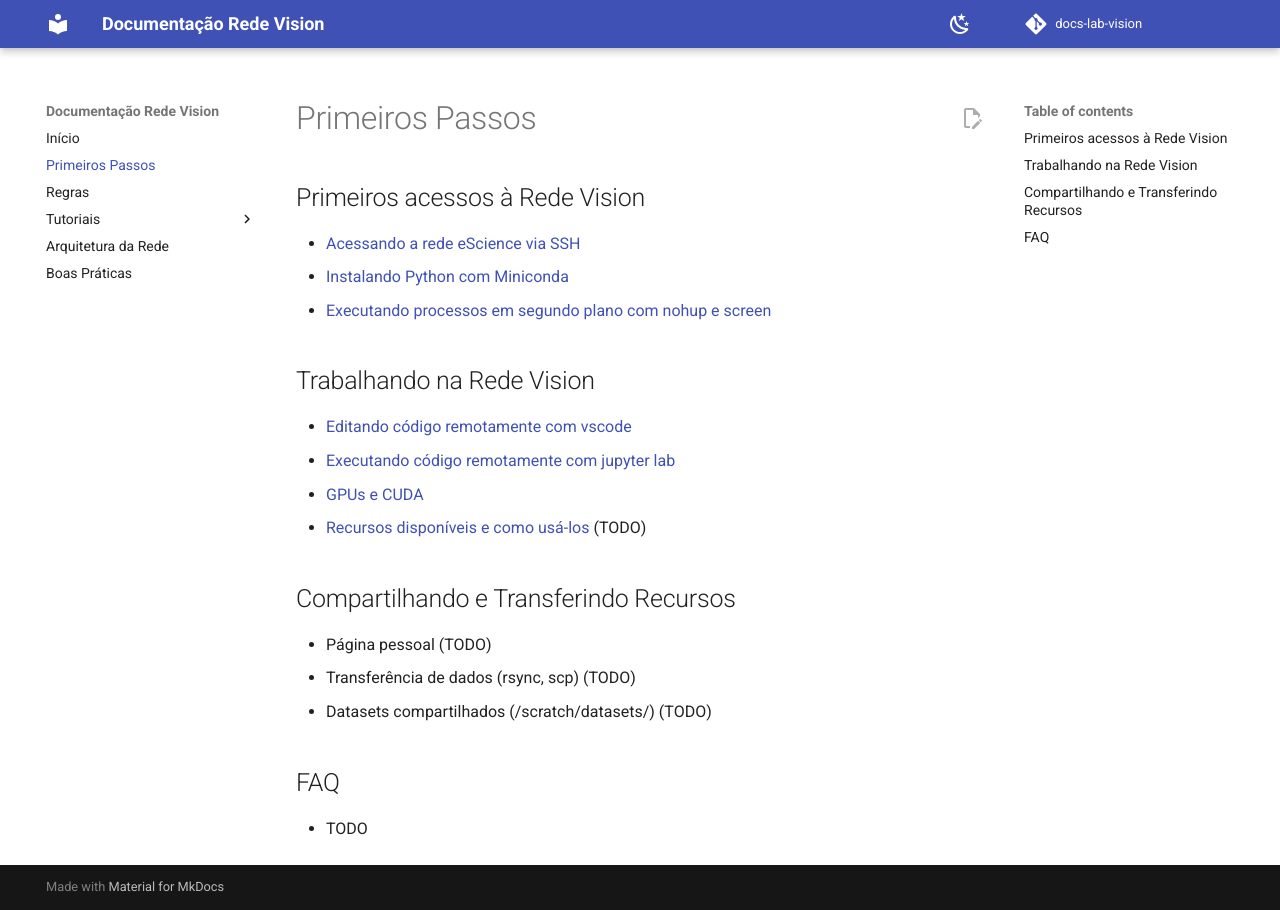
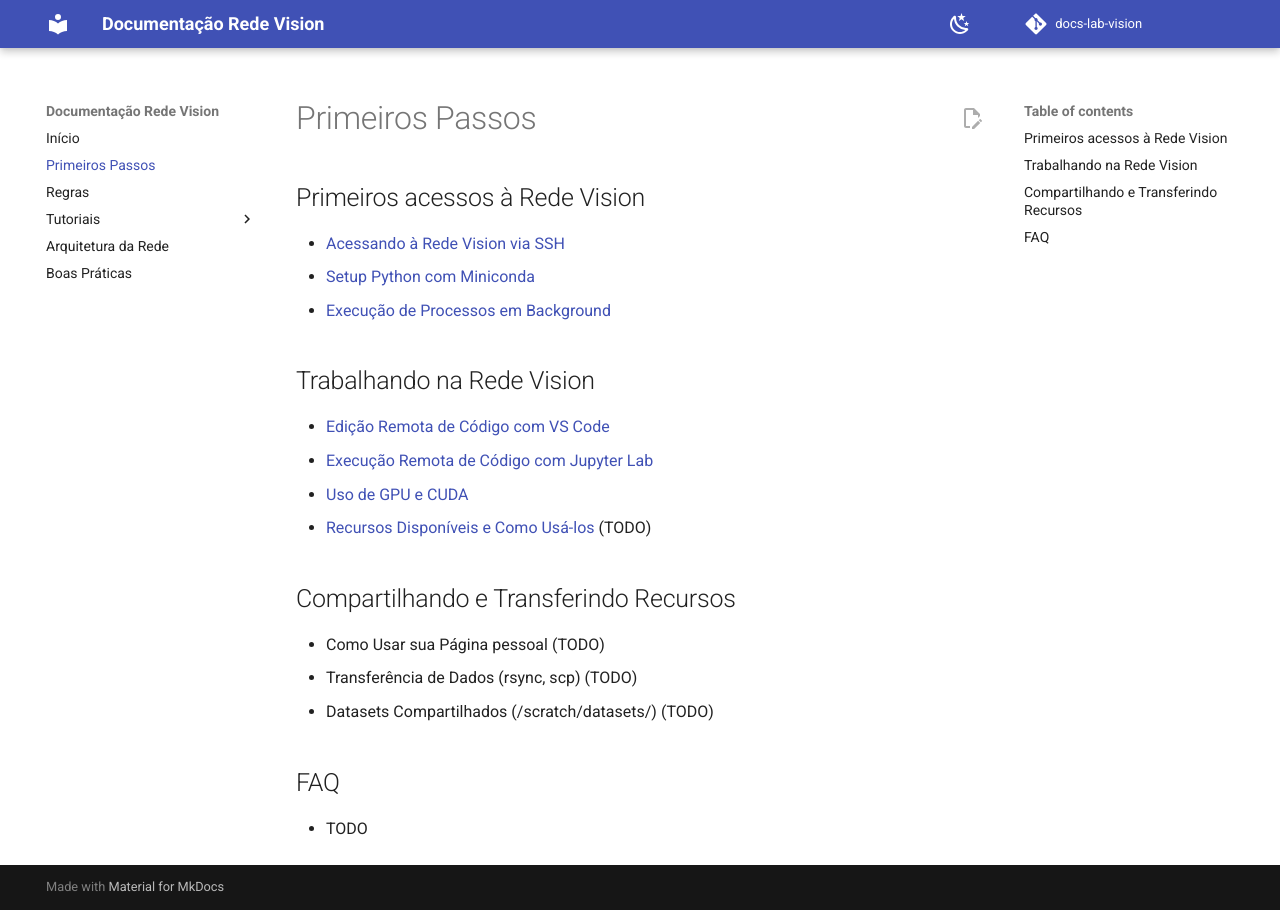
Before and after one commit to arturandre/docs-lab-vision, an MkDocs documentation site: the page built from docs/getting-started.md, in a window 1280 px wide. Built offline with MkDocs 1.6.1 and Material for MkDocs 9.7.7, drawn with Linux system fonts in a browser that asks for light colours; comment, search, counter and statistics services are not loaded.

Commit message:
update titles on reference pages

```diff
--- a/docs/getting-started.md
+++ b/docs/getting-started.md
@@ -2,20 +2,20 @@
 
 
 ## Primeiros acessos à Rede Vision
-- [Acessando a rede eScience via SSH](tutorials/access.md)
-- [Instalando Python com Miniconda](tutorials/installing-python.md)
-- [Executando processos em segundo plano com nohup e screen](tutorials/running-jobs.md)
+- [Acessando à Rede Vision via SSH](tutorials/access.md)
+- [Setup Python com Miniconda](tutorials/installing-python.md)
+- [Execução de Processos em Background](tutorials/running-jobs.md)
 
 ## Trabalhando na Rede Vision
-- [Editando código remotamente com vscode](tutorials/editing-code.md)
-- [Executando código remotamente com jupyter lab](tutorials/editing-code.md#configurando-jupyter-notebook-via-ssh-no-vs-code)
-- [GPUs e CUDA](tutorials/using-gpu.md)
-- [Recursos disponíveis e como usá-los](tutorials/resources.md) (TODO)
+- [Edição Remota de Código com VS Code](tutorials/editing-code.md)
+- [Execução Remota de Código com Jupyter Lab](tutorials/editing-code.md#configurando-jupyter-notebook-via-ssh-no-vs-code)
+- [Uso de GPU e CUDA](tutorials/using-gpu.md)
+- [Recursos Disponíveis e Como Usá-los](tutorials/resources.md) (TODO)
 
 ## Compartilhando e Transferindo Recursos
-- Página pessoal (TODO)
-- Transferência de dados (rsync, scp) (TODO)
-- Datasets compartilhados (/scratch/datasets/) (TODO)
+- Como Usar sua Página pessoal (TODO)
+- Transferência de Dados (rsync, scp) (TODO)
+- Datasets Compartilhados (/scratch/datasets/) (TODO)
 
 ## FAQ
 - TODO
```
Also changed, not shown: docs/index.md (+1 -1 lines).
